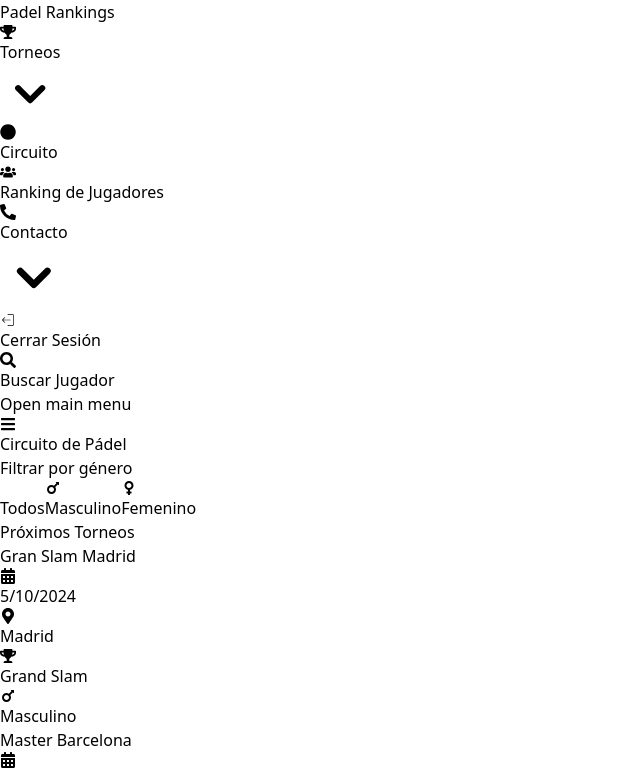
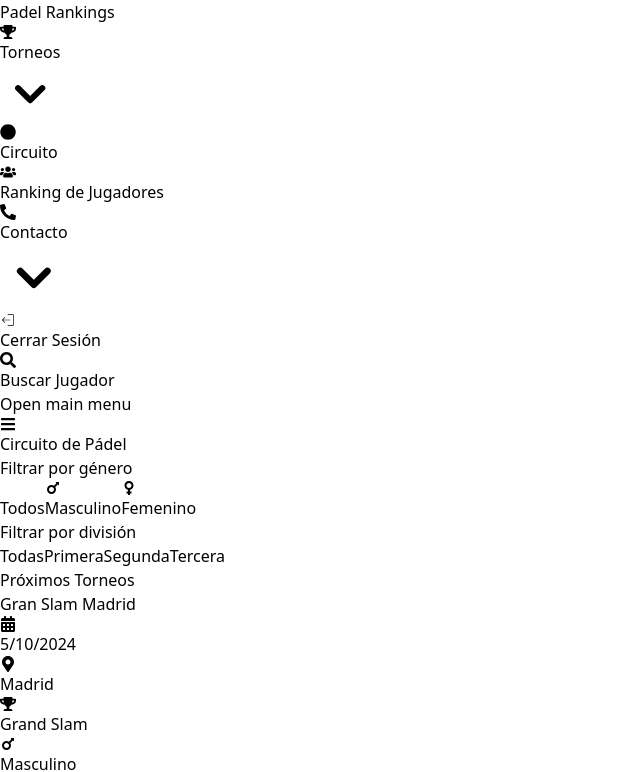
Before and after one commit to OviedoF/PadelAPP---Front, a Next.js app: page /home/circuito in a window 1280 px wide. Shown: the top 772 px of the page, without its empty margins (0-640 px from the left). Built offline with nearby package versions, Linux system fonts and the light colour scheme.

Commit message:
Filtros por género

```diff
--- a/src/app/home/Navbar.js
+++ b/src/app/home/Navbar.js
@@ -70,7 +70,6 @@ export default function Nav() {
       text: 'Torneos',
       icon: FaTrophy,
       dropdownItems: [
-        { href: routes.torneosDivisiones, text: 'Divisiones' },
         { href: routes.torneosCalendario, text: 'Calendario' },
         { href: routes.torneosResultados, text: 'Resultados' },
       ],
--- a/src/app/home/circuito/page.js
+++ b/src/app/home/circuito/page.js
@@ -14,6 +14,7 @@ const circuitoData = {
       ubicacion: "Madrid",
       categoria: "Grand Slam",
       genero: "masculino",
+      division: "Primera",
       email: "granslam.madrid@example.com",
       whatsapp: "+34123456789",
       descripcion: "El torneo más prestigioso del circuito, con los mejores jugadores compitiendo por el título más codiciado."
@@ -25,6 +26,7 @@ const circuitoData = {
       ubicacion: "Barcelona",
       categoria: "Master",
       genero: "femenino",
+      division: "Segunda",
       email: "master.barcelona@example.com",
       whatsapp: "+34987654321",
       descripcion: "Un torneo de alto nivel que reúne a las mejores jugadoras en una competición intensa y emocionante."
@@ -36,6 +38,7 @@ const circuitoData = {
       ubicacion: "Sevilla",
       categoria: "Open",
       genero: "masculino",
+      division: "Tercera",
       email: "open.sevilla@example.com",
       whatsapp: "+34567891234",
       descripcion: "Un torneo abierto que ofrece grandes oportunidades para jugadores emergentes y establecidos por igual."
@@ -47,51 +50,51 @@ const circuitoData = {
       ubicacion: "Valencia",
       categoria: "Challenger",
       genero: "femenino",
+      division: "Primera",
       email: "challenger.valencia@example.com",
       whatsapp: "+34432187654",
       descripcion: "Un torneo desafiante que pone a prueba las habilidades de las jugadoras en ascenso."
     },
   ],
-  ranking: [
-    { posicion: 1, nombre: "Juan Pérez", puntos: 10500, genero: "masculino" },
-    { posicion: 2, nombre: "María García", puntos: 9800, genero: "femenino" },
-    { posicion: 3, nombre: "Carlos Rodríguez", puntos: 9200, genero: "masculino" },
-    { posicion: 4, nombre: "Laura Martínez", puntos: 8700, genero: "femenino" },
-    { posicion: 5, nombre: "Antonio López", puntos: 8200, genero: "masculino" },
-  ],
-  noticias: [
-    { id: 1, titulo: "Cambios en el sistema de puntuación para la próxima temporada", fecha: "2024-03-01" },
-    { id: 2, titulo: "Nuevo patrocinador principal para el Circuito de Pádel", fecha: "2024-02-15" },
-    { id: 3, titulo: "Entrevista exclusiva con el campeón del último Grand Slam", fecha: "2024-01-30" },
-  ],
   categorias: [
-    { nombre: "Grand Slam", puntos: "2000 puntos", premios: "€150,000" },
-    { nombre: "Master", puntos: "1000 puntos", premios: "€75,000" },
-    { nombre: "Open", puntos: "500 puntos", premios: "€30,000" },
-    { nombre: "Challenger", puntos: "250 puntos", premios: "€15,000" },
+    {
+      nombre: "Grand Slam",
+      puntos: 2000,
+      premios: "1.000.000 €"
+    },
+    {
+      nombre: "Master",
+      puntos: 1000,
+      premios: "500.000 €"
+    },
+    {
+      nombre: "Open",
+      puntos: 500,
+      premios: "250.000 €"
+    },
+    {
+      nombre: "Challenger",
+      puntos: 250,
+      premios: "100.000 €"
+    },
   ]
 }
 
 export default function Circuito() {
   const [expandedCategory, setExpandedCategory] = useState(null)
   const [selectedGender, setSelectedGender] = useState('todos')
+  const [selectedDivision, setSelectedDivision] = useState('todas')
   const [selectedTorneo, setSelectedTorneo] = useState(null)
   const [isModalOpen, setIsModalOpen] = useState(false)
 
   const toggleCategory = (category) => {
-    if (expandedCategory === category) {
-      setExpandedCategory(null)
-    } else {
-      setExpandedCategory(category)
-    }
+    setExpandedCategory(expandedCategory === category ? null : category)
   }
 
   const filteredTorneos = circuitoData.proximosTorneos.filter(
-    torneo => selectedGender === 'todos' || torneo.genero === selectedGender
-  )
-
-  const filteredRanking = circuitoData.ranking.filter(
-    jugador => selectedGender === 'todos' || jugador.genero === selectedGender
+    torneo =>
+      (selectedGender === 'todos' || torneo.genero === selectedGender) &&
+      (selectedDivision === 'todas' || torneo.division === selectedDivision)
   )
 
   const openModal = (torneo) => {
@@ -119,29 +122,43 @@ export default function Circuito() {
                 <h2 className="text-2xl font-semibold mb-4 text-cyan-600">Filtrar por género</h2>
                 <div className="flex space-x-4">
                   <button
-                    className={`flex items-center px-4 py-2 rounded-full ${
-                      selectedGender === 'todos' ? 'bg-cyan-500 text-white' : 'bg-gray-200 text-gray-700'
-                    }`}
+                    className={`flex items-center px-4 py-2 rounded-full ${selectedGender === 'todos' ? 'bg-cyan-500 text-white' : 'bg-gray-200 text-gray-700'
+                      }`}
                     onClick={() => setSelectedGender('todos')}
                   >
                     Todos
                   </button>
                   <button
-                    className={`flex items-center px-4 py-2 rounded-full ${
-                      selectedGender === 'masculino' ? 'bg-cyan-500 text-white' : 'bg-gray-200 text-gray-700'
-                    }`}
+                    className={`flex items-center px-4 py-2 rounded-full ${selectedGender === 'masculino' ? 'bg-cyan-500 text-white' : 'bg-gray-200 text-gray-700'
+                      }`}
                     onClick={() => setSelectedGender('masculino')}
                   >
                     <FaMars className="mr-2" /> Masculino
                   </button>
                   <button
-                    className={`flex items-center px-4 py-2 rounded-full ${
-                      selectedGender === 'femenino' ? 'bg-cyan-500 text-white' : 'bg-gray-200 text-gray-700'
-                    }`}
+                    className={`flex items-center px-4 py-2 rounded-full ${selectedGender === 'femenino' ? 'bg-cyan-500 text-white' : 'bg-gray-200 text-gray-700'
+                      }`}
                     onClick={() => setSelectedGender('femenino')}
                   >
                     <FaVenus className="mr-2" /> Femenino
                   </button>
+                </div>
+              </div>
+
+              {/* Filtro por división */}
+              <div className="mb-8">
+                <h2 className="text-2xl font-semibold mb-4 text-cyan-600">Filtrar por división</h2>
+                <div className="flex space-x-4">
+                  {["todas", "Primera", "Segunda", "Tercera"].map((division) => (
+                    <button
+                      key={division}
+                      className={`flex items-center px-4 py-2 rounded-full ${selectedDivision === division ? 'bg-cyan-500 text-white' : 'bg-gray-200 text-gray-700'
+                        }`}
+                      onClick={() => setSelectedDivision(division)}
+                    >
+                      {division.charAt(0).toUpperCase() + division.slice(1)}
+                    </button>
+                  ))}
                 </div>
               </div>
 
```
